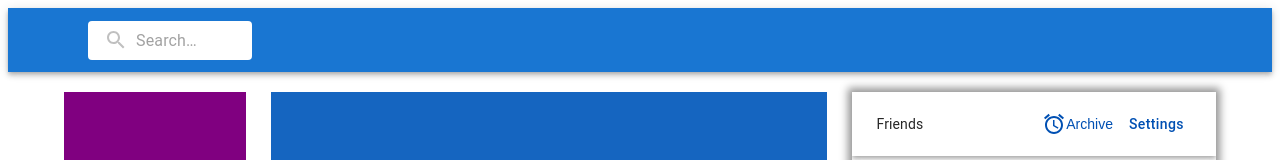
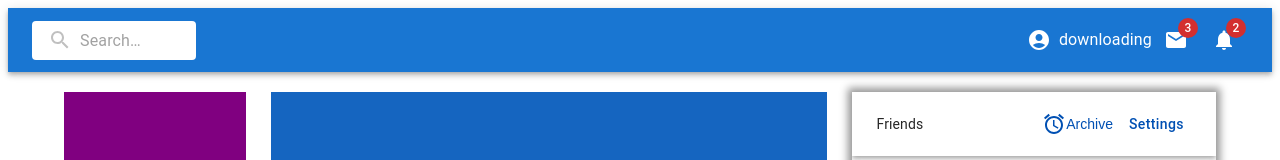
Before and after one commit to Giiill/Buzz-Hub, a React (Create React App) app: page / in a window 1280 px wide. Shown: the top 160 px of the page. Built offline with nearby package versions, Linux system fonts and the light colour scheme; no server answers.

Commit message:
create userContext, panel changes, deleted useFetch

```diff
--- a/package.json
+++ b/package.json
@@ -43,5 +43,10 @@
       "last 1 firefox version",
       "last 1 safari version"
     ]
+  },
+  "devDependencies": {
+    "@babel/preset-env": "^7.22.15",
+    "@babel/preset-react": "^7.22.15",
+    "@babel/preset-typescript": "^7.22.15"
   }
 }
--- a/src/components/App.tsx
+++ b/src/components/App.tsx
@@ -3,12 +3,14 @@ import SideBarRight from './SideBarRight/SideBarRight';
 import { Container } from "@mui/material";
 import Content from './Content';
 import SideBarLeft from './SideBarLeft';
+import { UserProvider } from "../context/userContext";
 
 
 
 function App() {
   return (
     <div>
+      <UserProvider>
         <Bar />
         <Container fixed sx={{
           display: 'flex',
@@ -21,6 +23,7 @@ function App() {
           <Content />
           <SideBarRight />
         </Container>
+      </UserProvider>
     </div>)
 }
 
--- a/src/components/Bar.tsx
+++ b/src/components/Bar.tsx
@@ -4,15 +4,22 @@ import Box from '@mui/material/Box';
 import Toolbar from '@mui/material/Toolbar';
 import InputBase from '@mui/material/InputBase';
 import SearchIcon from '@mui/icons-material/Search';
-import { Container } from '@mui/material';
-
+import { Typography } from '@mui/material';
+import IconButton from '@mui/material/IconButton/IconButton';
+import Badge from '@mui/material/Badge/Badge';
+import MailIcon from '@mui/icons-material/Mail';
+import NotificationsIcon from '@mui/icons-material/Notifications';
+import AccountCircle from '@mui/icons-material/AccountCircle';
+import MoreIcon from '@mui/icons-material/MoreVert';
+import { UserContext } from '../context/userContext';
+import { useContext } from 'react';
 
 function Bar() {
+  const { data } = useContext(UserContext);
   return (
     <Box sx={{ flexGrow: 1, backgroundColor: '#0050B3' }}>
       <AppBar position="static">
-      <Container fixed>
-      <Toolbar>
+        <Toolbar sx={{ justifyContent: 'flex-end' }}>
           <Search>
             <SearchIconWrapper>
               <SearchIcon />
@@ -22,8 +29,44 @@ function Bar() {
               inputProps={{ 'aria-label': 'search' }}
             />
           </Search>
+          <Box sx={{ flexGrow: 1 }} />
+          <Box sx={{ display: { xs: 'none', md: 'flex' } }}>
+            <IconButton
+              size="large"
+              edge="end"
+              color="inherit"
+            >
+              <AccountCircle />
+
+              <Typography sx={{
+                paddingLeft: 1
+              }}>{data && data.results && data.results[0] ? data.results[0].name : 'downloading'}</Typography> {/* условия на существования data, data.results, data.results[0]*/}
+            </IconButton>
+            <IconButton size="large" aria-label="show 4 new mails" color="inherit">
+              <Badge badgeContent={3} color="error">
+                <MailIcon />
+              </Badge>
+            </IconButton>
+            <IconButton
+              size="large"
+              aria-label="show 17 new notifications"
+              color="inherit"
+            >
+              <Badge badgeContent={2} color="error">
+                <NotificationsIcon />
+              </Badge>
+            </IconButton>
+          </Box>
+          <Box sx={{ display: { xs: 'flex', md: 'none' } }}>
+            <IconButton
+              size="large"
+              aria-label="show more"
+              color="inherit"
+            >
+              <MoreIcon />
+            </IconButton>
+          </Box>
         </Toolbar>
-      </Container>
       </AppBar>
     </Box>
   )
--- a/src/components/SideBarRight/Friend.tsx
+++ b/src/components/SideBarRight/Friend.tsx
@@ -21,7 +21,7 @@ function Friend() {
             overflow: 'hidden'
 
         }}>
-            <Box sx={{ flexGrow: 1,  }}>
+            <Box sx={{ flexGrow: 1, }}>
                 <AppBar position="static">
                     <Toolbar sx={{
                         backgroundColor: 'white',
--- a/src/components/SideBarRight/FriendList.tsx
+++ b/src/components/SideBarRight/FriendList.tsx
@@ -1,4 +1,3 @@
-import useFetch from "../../hooks/useFetch";
 import ListItem from '@mui/material/ListItem';
 import ListItemAvatar from '@mui/material/ListItemAvatar';
 import styled from "@emotion/styled";
@@ -6,14 +5,13 @@ import Divider from '@mui/material/Divider';
 import CircularProgress from '@mui/material/CircularProgress';
 import Box from '@mui/material/Box';
 import Avatar from '@mui/material/Avatar';
+import { UserContext } from '../../context/userContext';
+import { useContext } from 'react';
 
 
 
 function FriendList() {
-    const { data, isLoading } = useFetch();
-
-
-
+    const {data, isLoading} = useContext(UserContext);
 
     if (isLoading) {
         return (
@@ -25,8 +23,8 @@ function FriendList() {
 
     return (
         <div>{
-
-            data && data.results && data.results.map(item => { // добавляем проверку на существование data и на data.results
+            // добавляем проверку на существование data и на data.results и указываем что ожидаем от item тип данных string
+            data && data.results && data.results.map((item: { name: string}) => {
                 return <div>
                     <ListItem alignItems="flex-start" sx={{
                         cursor: 'pointer',
@@ -36,7 +34,6 @@ function FriendList() {
                         },
                     }}>
                         <ListItemAvatar>
-                            {/* <Avatar alt={item.name} src="/static/images/avatar/2.jpg" />   */}
                             <Avatar alt={item.name} src="/static/images/avatar/1.jpg" />
                         </ListItemAvatar>
                         <ItemName>{item.name}</ItemName>
@@ -46,6 +43,7 @@ function FriendList() {
             })
         }</div>
     );
+
 }
 
 export default FriendList;
--- /dev/null
+++ b/src/context/userContext.tsx
@@ -0,0 +1,33 @@
+import { createContext, useState, useEffect } from "react";
+
+// интерфейс контекста который указывает какой тип данных ожидается в контексте
+interface IUserContext {
+    data: any;
+    isLoading: boolean;
+}
+
+// создаем конекст с типами данных из интерфейса, и сразу же тут создаем значения по умолчанию
+const UserContext = createContext<IUserContext>({ data: {}, isLoading: true });
+
+const UserProvider: React.FC<{ children: React.ReactNode }> = ({ children }) => {
+  const [data, setData] = useState();
+
+  useEffect(() => {
+    fetch('https://swapi.dev/api/people')
+      .then(res => res.json())
+      .then(data => setData(data))
+  }, [])
+
+  return (
+    <UserContext.Provider value={{data, isLoading: !data}}>
+      {children}
+    </UserContext.Provider>
+  )
+
+
+}
+
+export {
+  UserProvider,
+  UserContext
+}
--- a/src/hooks/useFetch.ts
+++ /dev/null
@@ -1,20 +0,0 @@
-import { useState, useEffect } from "react";
-
-function useFetch() {
-    interface IData {
-        results?: any[]; // указываем что объект results имеет тип массив произвольных чисел, и его наличие не является обязательным для data
-    };
-    const [data, setData] = useState<IData>(); // хук useState запускается с интерфейсом IData для переменной data
-
-    useEffect(() => {
-        fetch('https://swapi.dev/api/people')
-            .then(res => res.json())
-            .then(data => setData(data))
-    }, [])
-    return {
-        data,
-        isLoading: !data
-    }
-}
-
-export default useFetch;
```
Also changed, not shown: 1 other file (tests, documents, lock files or other folders). Lines whose indentation alone changed are shown as unchanged.
